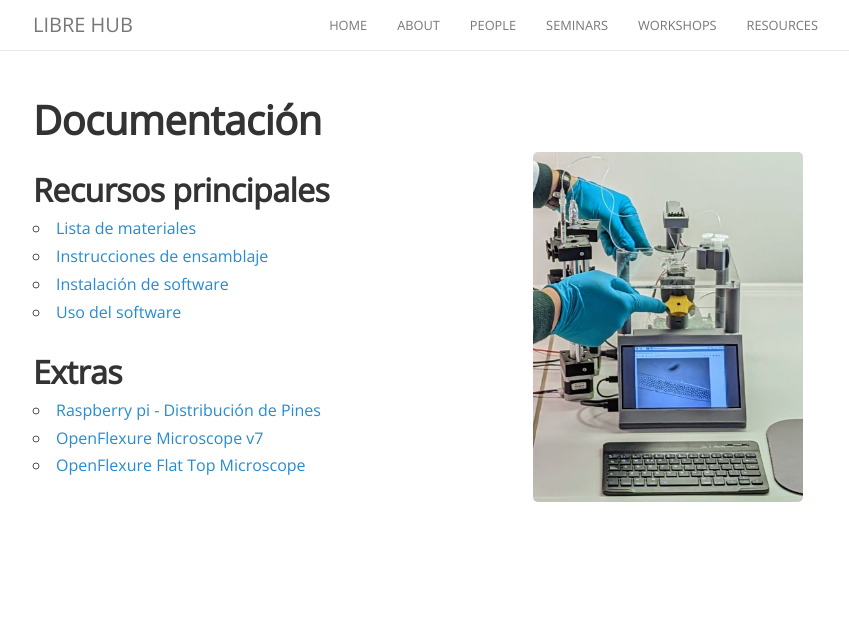
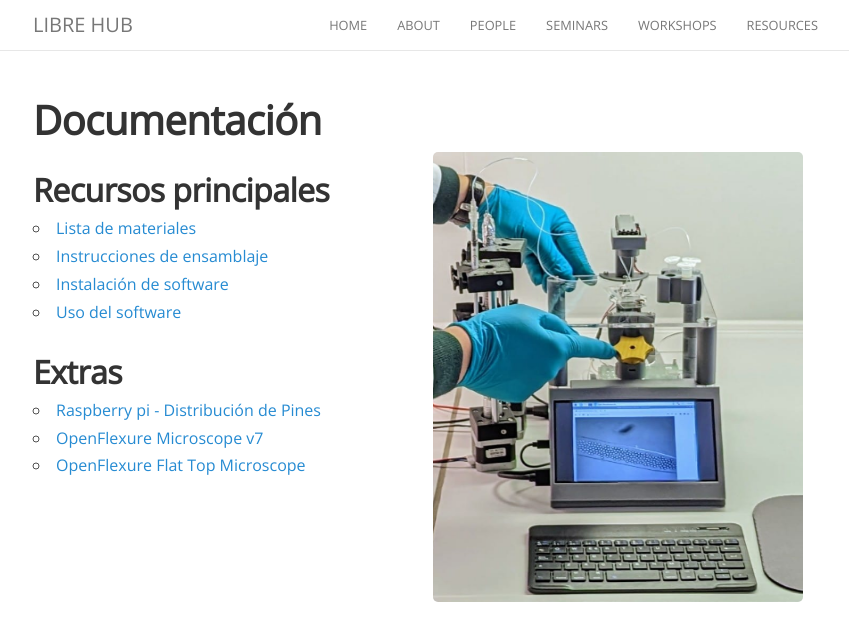
Before and after one commit to LIBREhub/LIBREhub.github.io, a Jekyll site: the page built from workshops/SEMS_2023/resources.md, in a window 1280 px wide. Shown: the top 641 px of the page, without its empty margins (222-1071 px from the left). Built offline with Jekyll 4.4.1, drawn with Linux system fonts in a browser that asks for light colours; nearby versions of some CDN libraries.

Commit message:
Update resources.md

```diff
--- a/workshops/SEMS_2023/resources.md
+++ b/workshops/SEMS_2023/resources.md
@@ -6,7 +6,7 @@ permalink: /workshops/SEMS_2023/resources/
 
 # Documentación
 
-<img align="right" src="/images/others/stage.png" width=270 height=350>
+<img align="right" src="/images/others/stage.png" width=370 height=450>
 
 ## Recursos principales
 
```
